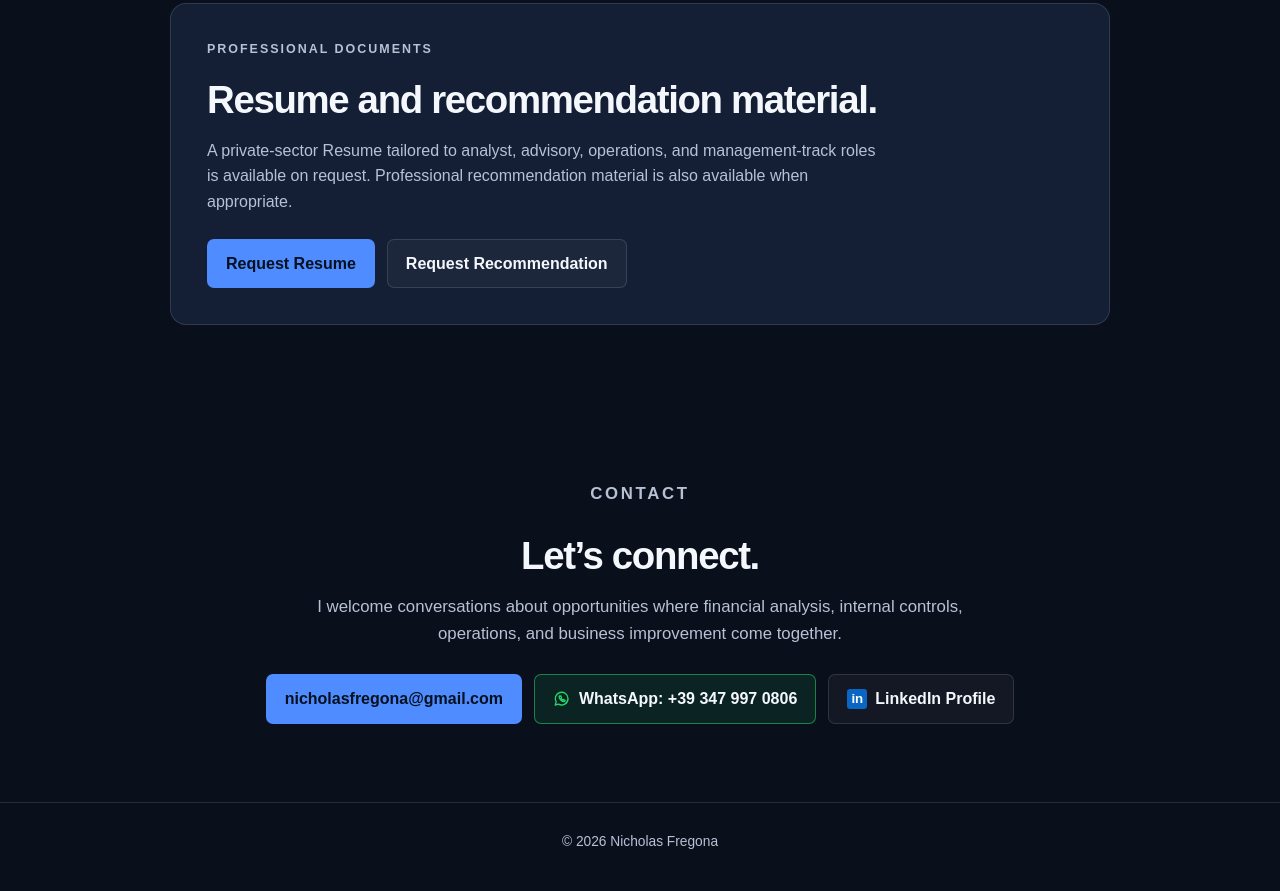
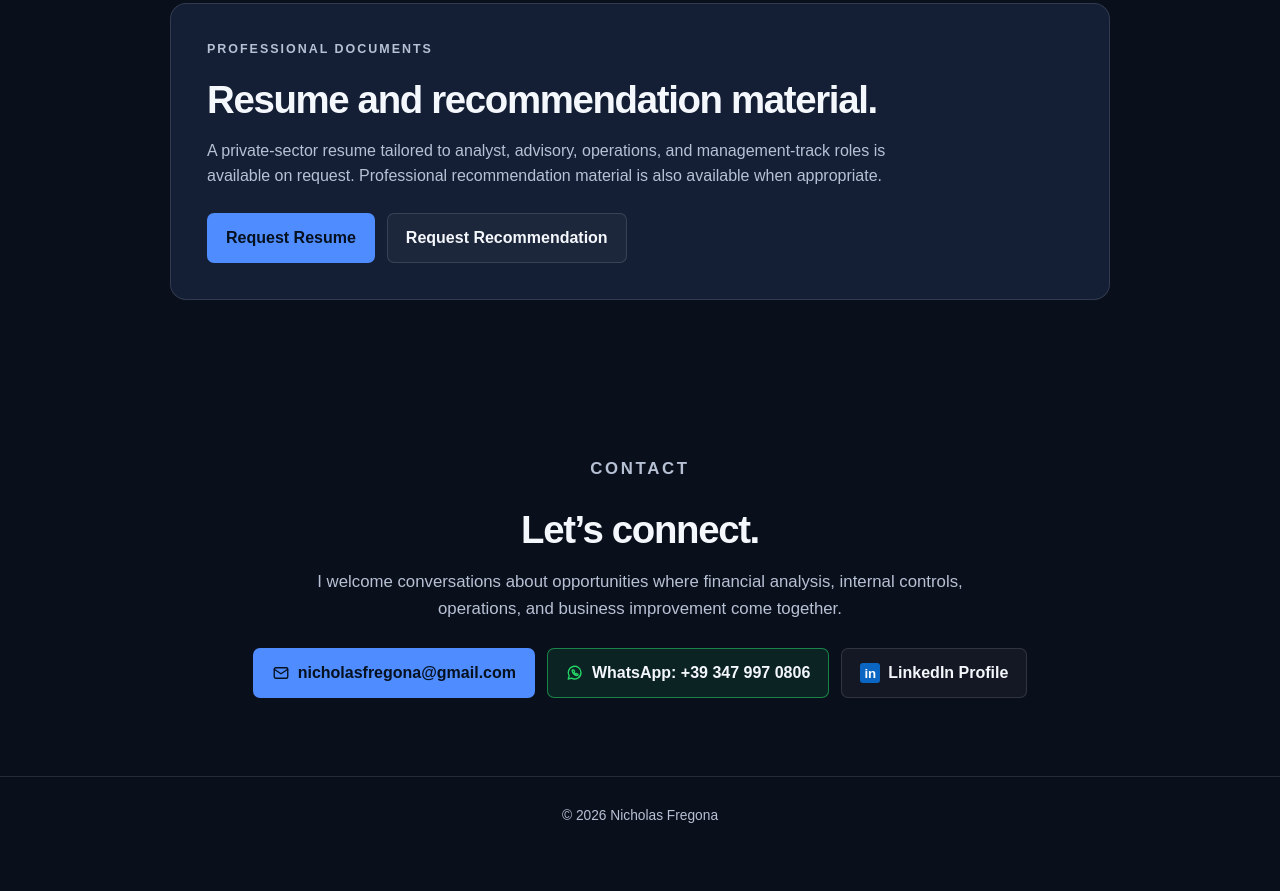
Before and after one commit to nicholasfregona/nicholasfregona.github.io, a plain HTML site: page index.html in a window 1280 px wide. Shown: the part 1525-2416 px from the top of the page. After the commit the page ends 2390 px from the top, so only its background shows below. Drawn offline with Linux system fonts and the light colour scheme.

Commit message:
Add email icon to contact button

```diff
--- a/index.html
+++ b/index.html
@@ -13,7 +13,6 @@
     :root {
       --bg: #0a0f1c;
       --surface: #141f35;
-      --surface-light: #192845;
       --text: #f4f7fb;
       --muted: #b7c1d4;
       --accent: #4f8cff;
@@ -221,19 +220,19 @@
       background: rgba(79, 140, 255, 0.10);
     }
 
-    .contact {
-      text-align: center;
+    .button-email {
+      gap: 8px;
     }
 
-    .contact p {
-      max-width: 650px;
-      margin: 0 auto 26px;
-      color: var(--muted);
-      font-size: 1.05rem;
-    }
-
-    .contact .button-group {
-      justify-content: center;
+    .email-icon {
+      width: 18px;
+      height: 18px;
+      fill: none;
+      stroke: #06111f;
+      stroke-width: 1.8;
+      stroke-linecap: round;
+      stroke-linejoin: round;
+      flex-shrink: 0;
     }
 
     .button-whatsapp {
@@ -276,6 +275,21 @@
       font-weight: 700;
       line-height: 1;
       flex-shrink: 0;
+    }
+
+    .contact {
+      text-align: center;
+    }
+
+    .contact p {
+      max-width: 650px;
+      margin: 0 auto 26px;
+      color: var(--muted);
+      font-size: 1.05rem;
+    }
+
+    .contact .button-group {
+      justify-content: center;
     }
 
     footer {
@@ -404,7 +418,7 @@
         <h2>Resume and recommendation material.</h2>
 
         <p>
-          A private-sector Resume tailored to analyst, advisory, operations, and
+          A private-sector resume tailored to analyst, advisory, operations, and
           management-track roles is available on request. Professional recommendation
           material is also available when appropriate.
         </p>
@@ -434,9 +448,17 @@
       </p>
 
       <div class="button-group">
-        <a class="button button-primary"
-           href="mailto:nicholasfregona@gmail.com">
-          nicholasfregona@gmail.com
+
+        <a class="button button-primary button-email"
+           href="mailto:nicholasfregona@gmail.com"
+           aria-label="Email Nicholas Fregona">
+
+          <svg class="email-icon" viewBox="0 0 24 24" aria-hidden="true">
+            <rect x="3" y="5" width="18" height="14" rx="2"></rect>
+            <path d="m3 7 9 6 9-6"></path>
+          </svg>
+
+          <span>nicholasfregona@gmail.com</span>
         </a>
 
         <a class="button button-whatsapp"
@@ -462,6 +484,7 @@
           <span class="linkedin-badge" aria-hidden="true">in</span>
           <span>LinkedIn Profile</span>
         </a>
+
       </div>
     </section>
 
```
